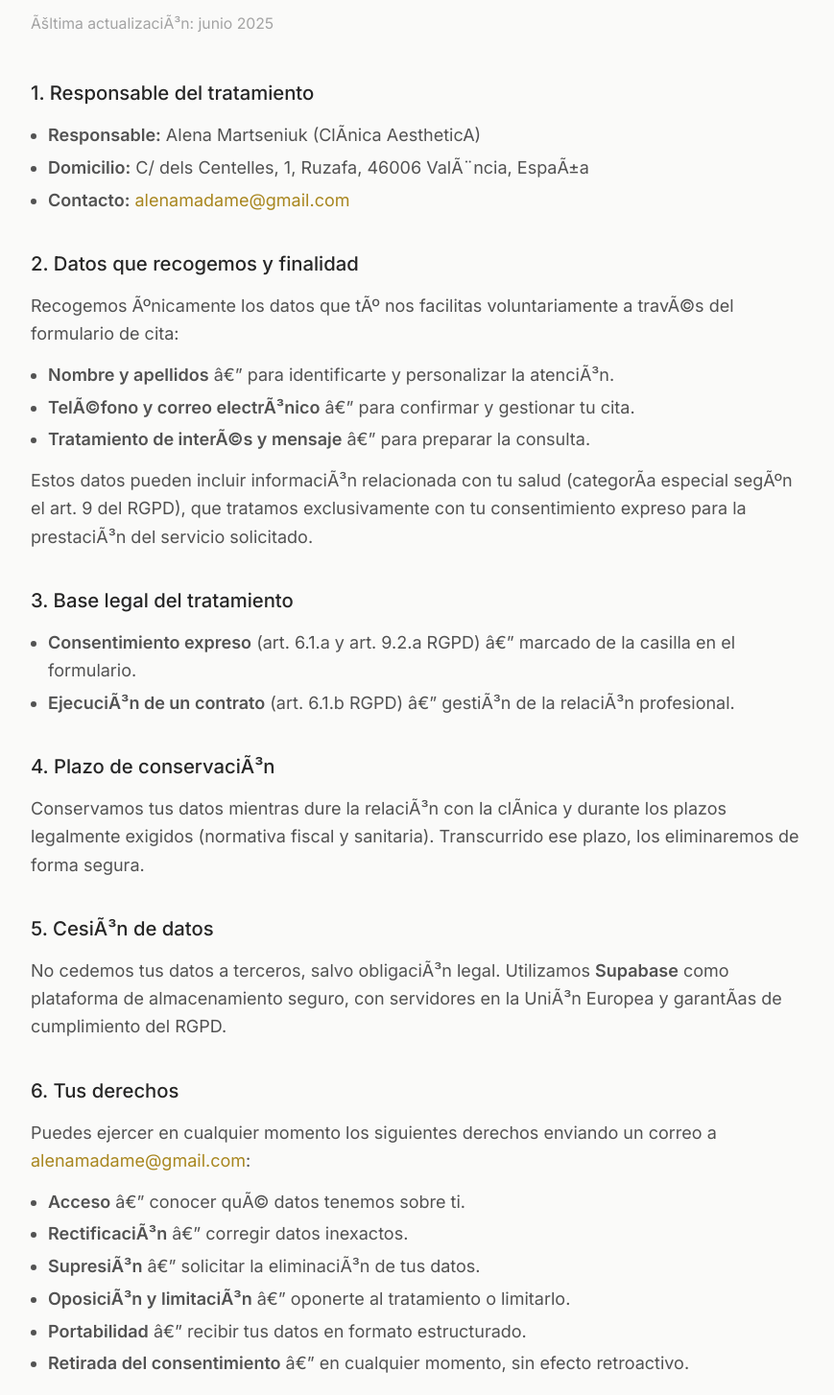
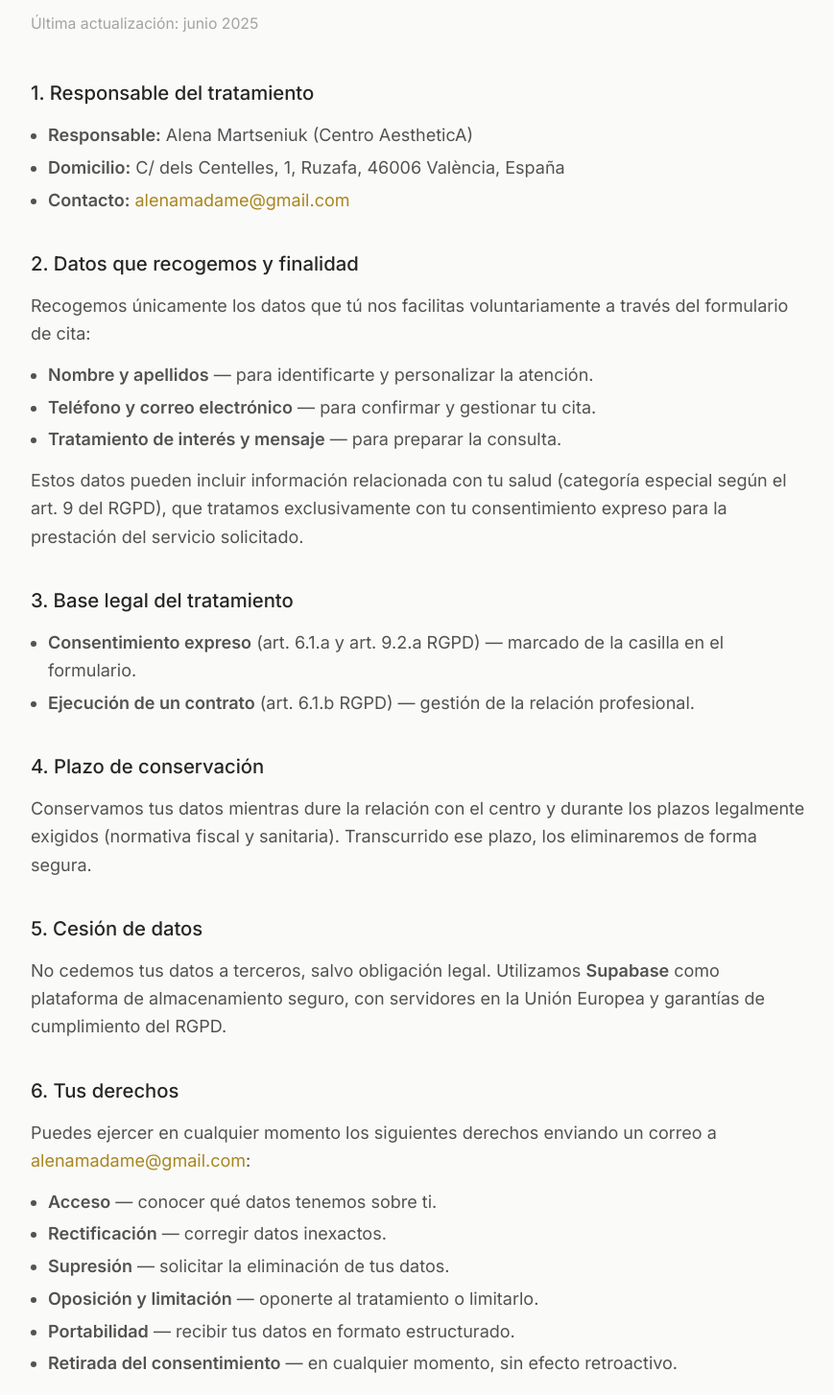
Before and after one commit to lalego/aesthetica-web, a React (Vite) app: page /privacidad in a window 1280 px wide. Shown: the part 180-1634 px from the top of the page at 96% size, without its empty margins (203-1072 px from the left). Built offline with nearby package versions, Linux system fonts and the light colour scheme; no server answers; a web font is replaced by a local one.

Commit message:
fix: corregir encoding, logo más grande, pacientes→clientes, Clínica→Centro

```diff
--- a/src/components/layout/Navbar.tsx
+++ b/src/components/layout/Navbar.tsx
@@ -5,7 +5,7 @@ import { CLINIC } from '@/config/clinic'
 
 const NAV_LINKS = [
   { label: 'Tratamientos', href: '#tratamientos' },
-  { label: 'QuiÃ©nes somos', href: '#nosotros' },
+  { label: 'Quiénes somos', href: '#nosotros' },
   { label: 'Contacto', href: '#contacto' },
 ]
 
@@ -35,7 +35,7 @@ export const Navbar = () => {
           : 'bg-transparent'
       )}
     >
-      <nav className="max-w-6xl mx-auto px-6 h-28 flex items-center justify-between">
+      <nav className="max-w-6xl mx-auto px-6 h-32 flex items-center justify-between">
         {/* Logo */}
         <a
           href="#"
@@ -44,8 +44,8 @@ export const Navbar = () => {
         >
           <img
             src="/aesthetica.png"
-            alt="ClÃ­nica AestheticA"
-            className="h-24 w-auto mix-blend-multiply"
+            alt="Centro AestheticA"
+            className="h-28 w-auto mix-blend-multiply"
           />
         </a>
 
@@ -84,7 +84,7 @@ export const Navbar = () => {
         <button
           onClick={() => setMenuOpen((v) => !v)}
           className="md:hidden p-2 text-neutral-700"
-          aria-label={menuOpen ? 'Cerrar menÃº' : 'Abrir menÃº'}
+          aria-label={menuOpen ? 'Cerrar menú' : 'Abrir menú'}
         >
           {menuOpen ? <X className="w-5 h-5" /> : <Menu className="w-5 h-5" />}
         </button>
--- a/src/config/clinic.ts
+++ b/src/config/clinic.ts
@@ -1,16 +1,16 @@
 export const CLINIC = {
   name: 'Aesthetica',
-  legal_name: 'ClÃ­nica Aesthetica S.L.',
+  legal_name: 'Centro Aesthetica',
   cif: 'B-00000000', // reemplazar con el CIF real
 
   address: {
     street: 'C/ dels Centelles, 1',
     district: "Ruzafa",
     zip: '46006',
-    city: 'ValÃ¨ncia',
+    city: 'València',
     province: 'Valencia',
-    country: 'EspaÃ±a',
-    full: "C/ dels Centelles, 1, Ruzafa, 46006 ValÃ¨ncia, EspaÃ±a",
+    country: 'España',
+    full: "C/ dels Centelles, 1, Ruzafa, 46006 València, España",
   },
 
   contact: {
@@ -28,8 +28,8 @@ export const CLINIC = {
   },
 
   hours: [
-    { days: 'Lun â€“ Vie', time: '10:00 â€“ 20:00' },
-    { days: 'SÃ¡bado',    time: '10:00 â€“ 18:00' },
+    { days: 'Lun – Vie', time: '10:00 – 20:00' },
+    { days: 'Sábado',    time: '10:00 – 18:00' },
     { days: 'Domingo',   time: 'Cerrado' },
   ],
 } as const
--- a/src/pages/AvisoLegal.tsx
+++ b/src/pages/AvisoLegal.tsx
@@ -12,41 +12,41 @@ export const AvisoLegal = () => {
         </Link>
 
         <h1 className="text-3xl font-light text-neutral-800 mb-2">Aviso Legal</h1>
-        <p className="text-sm text-neutral-400 mb-10">Ãšltima actualizaciÃ³n: junio 2025</p>
+        <p className="text-sm text-neutral-400 mb-10">Última actualización: junio 2025</p>
 
         <div className="prose prose-neutral max-w-none space-y-8 text-neutral-600 leading-relaxed">
 
           <section className="space-y-3">
             <h2 className="text-lg font-medium text-neutral-800">1. Titular del sitio web</h2>
-            <p>En cumplimiento del artÃ­culo 10 de la Ley 34/2002, de 11 de julio, de Servicios de la Sociedad de la InformaciÃ³n y de Comercio ElectrÃ³nico (LSSI-CE), se informa de los siguientes datos del titular:</p>
+            <p>En cumplimiento del artículo 10 de la Ley 34/2002, de 11 de julio, de Servicios de la Sociedad de la Información y de Comercio Electrónico (LSSI-CE), se informa de los siguientes datos del titular:</p>
             <ul className="space-y-1 pl-4 list-disc">
               <li><strong>Titular:</strong> Alena Martseniuk</li>
-              <li><strong>Nombre comercial:</strong> ClÃ­nica AestheticA</li>
+              <li><strong>Nombre comercial:</strong> Centro AestheticA</li>
               <li><strong>Domicilio:</strong> {CLINIC.address.full}</li>
-              <li><strong>TelÃ©fono:</strong> {CLINIC.contact.phone}</li>
-              <li><strong>Correo electrÃ³nico:</strong> <a href={`mailto:${CLINIC.contact.email}`} className="text-gold-500 hover:underline">{CLINIC.contact.email}</a></li>
+              <li><strong>Teléfono:</strong> {CLINIC.contact.phone}</li>
+              <li><strong>Correo electrónico:</strong> <a href={`mailto:${CLINIC.contact.email}`} className="text-gold-500 hover:underline">{CLINIC.contact.email}</a></li>
             </ul>
           </section>
 
           <section className="space-y-3">
-            <h2 className="text-lg font-medium text-neutral-800">2. Objeto y Ã¡mbito de aplicaciÃ³n</h2>
-            <p>El presente Aviso Legal regula el acceso y uso del sitio web <strong>aesthetica-web.pages.dev</strong> (en adelante, "el Sitio Web"), titularidad de Alena Martseniuk, que ofrece informaciÃ³n sobre los servicios de estÃ©tica avanzada de ClÃ­nica AestheticA.</p>
-            <p>El acceso al Sitio Web implica la aceptaciÃ³n plena y sin reservas de las presentes condiciones.</p>
+            <h2 className="text-lg font-medium text-neutral-800">2. Objeto y ámbito de aplicación</h2>
+            <p>El presente Aviso Legal regula el acceso y uso del sitio web <strong>aesthetica-web.pages.dev</strong> (en adelante, "el Sitio Web"), titularidad de Alena Martseniuk, que ofrece información sobre los servicios de estética avanzada de Centro AestheticA.</p>
+            <p>El acceso al Sitio Web implica la aceptación plena y sin reservas de las presentes condiciones.</p>
           </section>
 
           <section className="space-y-3">
             <h2 className="text-lg font-medium text-neutral-800">3. Propiedad intelectual e industrial</h2>
-            <p>Todos los contenidos del Sitio Web (textos, imÃ¡genes, logotipos, diseÃ±o grÃ¡fico y cÃ³digo fuente) son propiedad de Alena Martseniuk o de terceros que han autorizado su uso. Queda prohibida su reproducciÃ³n, distribuciÃ³n o comunicaciÃ³n pÃºblica sin autorizaciÃ³n expresa.</p>
+            <p>Todos los contenidos del Sitio Web (textos, imágenes, logotipos, diseño gráfico y código fuente) son propiedad de Alena Martseniuk o de terceros que han autorizado su uso. Queda prohibida su reproducción, distribución o comunicación pública sin autorización expresa.</p>
           </section>
 
           <section className="space-y-3">
-            <h2 className="text-lg font-medium text-neutral-800">4. ExclusiÃ³n de responsabilidad</h2>
-            <p>La informaciÃ³n publicada en este Sitio Web tiene carÃ¡cter orientativo. ClÃ­nica AestheticA no se responsabiliza de los daÃ±os derivados del uso del Sitio Web, ni de posibles errores en los contenidos. Los resultados de los tratamientos pueden variar segÃºn cada persona.</p>
+            <h2 className="text-lg font-medium text-neutral-800">4. Exclusión de responsabilidad</h2>
+            <p>La información publicada en este Sitio Web tiene carácter orientativo. Centro AestheticA no se responsabiliza de los daños derivados del uso del Sitio Web, ni de posibles errores en los contenidos. Los resultados de los tratamientos pueden variar según cada persona.</p>
           </section>
 
           <section className="space-y-3">
-            <h2 className="text-lg font-medium text-neutral-800">5. LegislaciÃ³n aplicable</h2>
-            <p>El presente Aviso Legal se rige por la legislaciÃ³n espaÃ±ola. Para cualquier controversia derivada del uso del Sitio Web, las partes se someten a la jurisdicciÃ³n de los Juzgados y Tribunales de Valencia.</p>
+            <h2 className="text-lg font-medium text-neutral-800">5. Legislación aplicable</h2>
+            <p>El presente Aviso Legal se rige por la legislación española. Para cualquier controversia derivada del uso del Sitio Web, las partes se someten a la jurisdicción de los Juzgados y Tribunales de Valencia.</p>
           </section>
 
         </div>
--- a/src/pages/Privacidad.tsx
+++ b/src/pages/Privacidad.tsx
@@ -11,15 +11,15 @@ export const Privacidad = () => {
           Volver al inicio
         </Link>
 
-        <h1 className="text-3xl font-light text-neutral-800 mb-2">PolÃ­tica de Privacidad</h1>
-        <p className="text-sm text-neutral-400 mb-10">Ãšltima actualizaciÃ³n: junio 2025</p>
+        <h1 className="text-3xl font-light text-neutral-800 mb-2">Política de Privacidad</h1>
+        <p className="text-sm text-neutral-400 mb-10">Última actualización: junio 2025</p>
 
         <div className="space-y-8 text-neutral-600 leading-relaxed">
 
           <section className="space-y-3">
             <h2 className="text-lg font-medium text-neutral-800">1. Responsable del tratamiento</h2>
             <ul className="space-y-1 pl-4 list-disc">
-              <li><strong>Responsable:</strong> Alena Martseniuk (ClÃ­nica AestheticA)</li>
+              <li><strong>Responsable:</strong> Alena Martseniuk (Centro AestheticA)</li>
               <li><strong>Domicilio:</strong> {CLINIC.address.full}</li>
               <li><strong>Contacto:</strong> <a href={`mailto:${CLINIC.contact.email}`} className="text-gold-500 hover:underline">{CLINIC.contact.email}</a></li>
             </ul>
@@ -27,45 +27,45 @@ export const Privacidad = () => {
 
           <section className="space-y-3">
             <h2 className="text-lg font-medium text-neutral-800">2. Datos que recogemos y finalidad</h2>
-            <p>Recogemos Ãºnicamente los datos que tÃº nos facilitas voluntariamente a travÃ©s del formulario de cita:</p>
+            <p>Recogemos únicamente los datos que tú nos facilitas voluntariamente a través del formulario de cita:</p>
             <ul className="space-y-1 pl-4 list-disc">
-              <li><strong>Nombre y apellidos</strong> â€” para identificarte y personalizar la atenciÃ³n.</li>
-              <li><strong>TelÃ©fono y correo electrÃ³nico</strong> â€” para confirmar y gestionar tu cita.</li>
-              <li><strong>Tratamiento de interÃ©s y mensaje</strong> â€” para preparar la consulta.</li>
+              <li><strong>Nombre y apellidos</strong> — para identificarte y personalizar la atención.</li>
+              <li><strong>Teléfono y correo electrónico</strong> — para confirmar y gestionar tu cita.</li>
+              <li><strong>Tratamiento de interés y mensaje</strong> — para preparar la consulta.</li>
             </ul>
-            <p>Estos datos pueden incluir informaciÃ³n relacionada con tu salud (categorÃ­a especial segÃºn el art. 9 del RGPD), que tratamos exclusivamente con tu consentimiento expreso para la prestaciÃ³n del servicio solicitado.</p>
+            <p>Estos datos pueden incluir información relacionada con tu salud (categoría especial según el art. 9 del RGPD), que tratamos exclusivamente con tu consentimiento expreso para la prestación del servicio solicitado.</p>
           </section>
 
           <section className="space-y-3">
             <h2 className="text-lg font-medium text-neutral-800">3. Base legal del tratamiento</h2>
             <ul className="space-y-1 pl-4 list-disc">
-              <li><strong>Consentimiento expreso</strong> (art. 6.1.a y art. 9.2.a RGPD) â€” marcado de la casilla en el formulario.</li>
-              <li><strong>EjecuciÃ³n de un contrato</strong> (art. 6.1.b RGPD) â€” gestiÃ³n de la relaciÃ³n profesional.</li>
+              <li><strong>Consentimiento expreso</strong> (art. 6.1.a y art. 9.2.a RGPD) — marcado de la casilla en el formulario.</li>
+              <li><strong>Ejecución de un contrato</strong> (art. 6.1.b RGPD) — gestión de la relación profesional.</li>
             </ul>
           </section>
 
           <section className="space-y-3">
-            <h2 className="text-lg font-medium text-neutral-800">4. Plazo de conservaciÃ³n</h2>
-            <p>Conservamos tus datos mientras dure la relaciÃ³n con la clÃ­nica y durante los plazos legalmente exigidos (normativa fiscal y sanitaria). Transcurrido ese plazo, los eliminaremos de forma segura.</p>
+            <h2 className="text-lg font-medium text-neutral-800">4. Plazo de conservación</h2>
+            <p>Conservamos tus datos mientras dure la relación con el centro y durante los plazos legalmente exigidos (normativa fiscal y sanitaria). Transcurrido ese plazo, los eliminaremos de forma segura.</p>
           </section>
 
           <section className="space-y-3">
-            <h2 className="text-lg font-medium text-neutral-800">5. CesiÃ³n de datos</h2>
-            <p>No cedemos tus datos a terceros, salvo obligaciÃ³n legal. Utilizamos <strong>Supabase</strong> como plataforma de almacenamiento seguro, con servidores en la UniÃ³n Europea y garantÃ­as de cumplimiento del RGPD.</p>
+            <h2 className="text-lg font-medium text-neutral-800">5. Cesión de datos</h2>
+            <p>No cedemos tus datos a terceros, salvo obligación legal. Utilizamos <strong>Supabase</strong> como plataforma de almacenamiento seguro, con servidores en la Unión Europea y garantías de cumplimiento del RGPD.</p>
           </section>
 
           <section className="space-y-3">
             <h2 className="text-lg font-medium text-neutral-800">6. Tus derechos</h2>
             <p>Puedes ejercer en cualquier momento los siguientes derechos enviando un correo a <a href={`mailto:${CLINIC.contact.email}`} className="text-gold-500 hover:underline">{CLINIC.contact.email}</a>:</p>
             <ul className="space-y-1 pl-4 list-disc">
-              <li><strong>Acceso</strong> â€” conocer quÃ© datos tenemos sobre ti.</li>
-              <li><strong>RectificaciÃ³n</strong> â€” corregir datos inexactos.</li>
-              <li><strong>SupresiÃ³n</strong> â€” solicitar la eliminaciÃ³n de tus datos.</li>
-              <li><strong>OposiciÃ³n y limitaciÃ³n</strong> â€” oponerte al tratamiento o limitarlo.</li>
-              <li><strong>Portabilidad</strong> â€” recibir tus datos en formato estructurado.</li>
-              <li><strong>Retirada del consentimiento</strong> â€” en cualquier momento, sin efecto retroactivo.</li>
+              <li><strong>Acceso</strong> — conocer qué datos tenemos sobre ti.</li>
+              <li><strong>Rectificación</strong> — corregir datos inexactos.</li>
+              <li><strong>Supresión</strong> — solicitar la eliminación de tus datos.</li>
+              <li><strong>Oposición y limitación</strong> — oponerte al tratamiento o limitarlo.</li>
+              <li><strong>Portabilidad</strong> — recibir tus datos en formato estructurado.</li>
+              <li><strong>Retirada del consentimiento</strong> — en cualquier momento, sin efecto retroactivo.</li>
             </ul>
-            <p>Si consideras que tus derechos no han sido atendidos correctamente, puedes presentar una reclamaciÃ³n ante la <strong>Agencia EspaÃ±ola de ProtecciÃ³n de Datos (AEPD)</strong> en <a href="https://www.aepd.es" target="_blank" rel="noopener noreferrer" className="text-gold-500 hover:underline">www.aepd.es</a>.</p>
+            <p>Si consideras que tus derechos no han sido atendidos correctamente, puedes presentar una reclamación ante la <strong>Agencia Española de Protección de Datos (AEPD)</strong> en <a href="https://www.aepd.es" target="_blank" rel="noopener noreferrer" className="text-gold-500 hover:underline">www.aepd.es</a>.</p>
           </section>
 
         </div>
```
Also changed, not shown: src/components/sections/AboutSection.tsx (+4 -4 lines), src/components/sections/HeroSection.tsx (+8 -8 lines).
